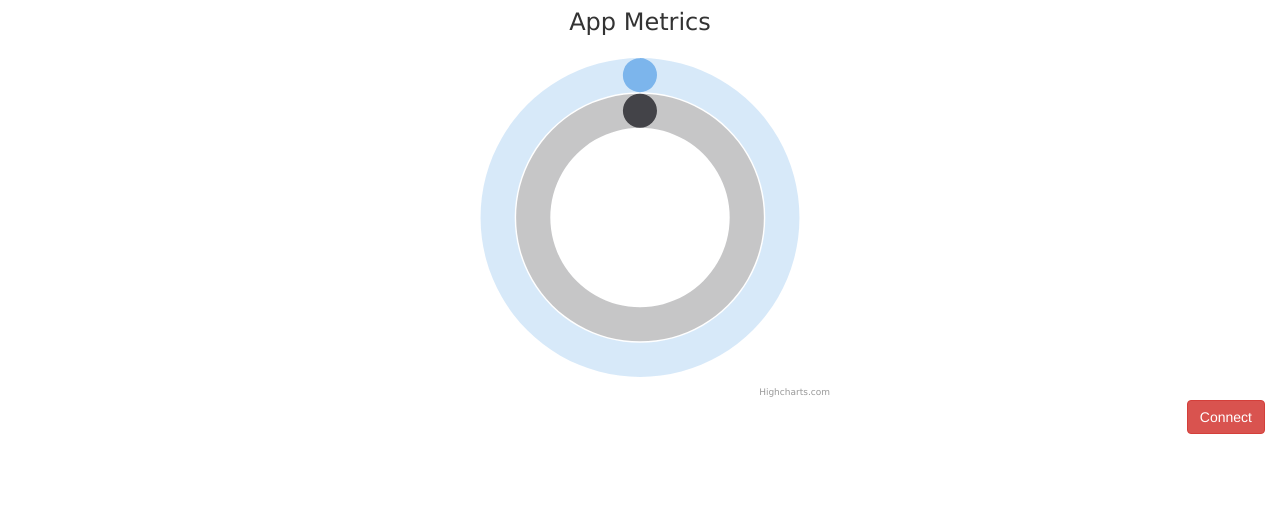
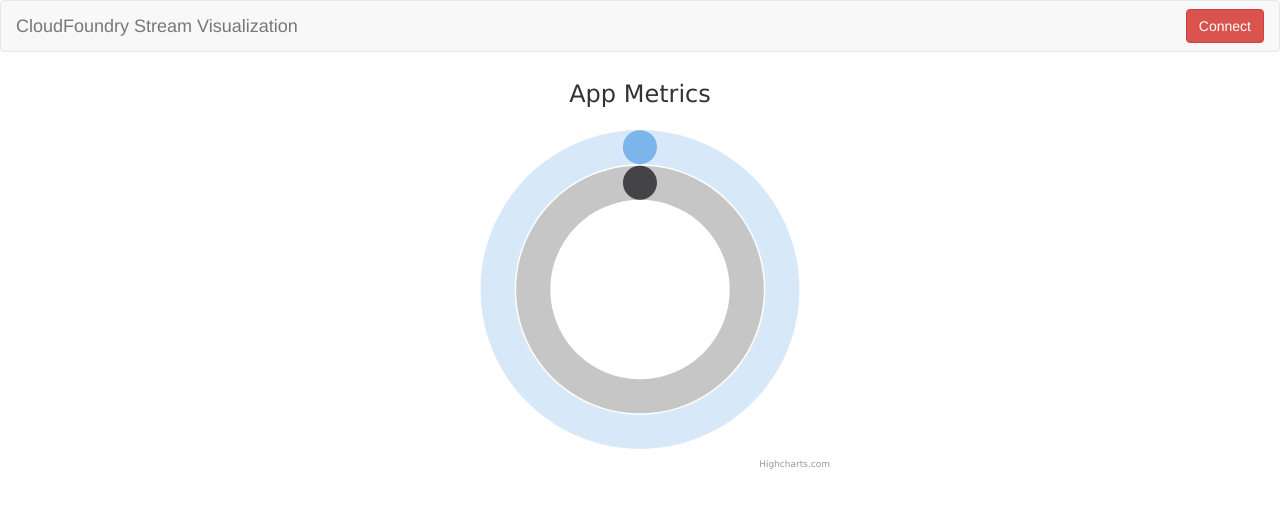
Before and after one commit to alainsahli/cf-stream-viz, a website: page cf-stream-viz-frontend/src/static/index.html in a window 1280 px wide. Drawn offline with nearby package versions, Linux system fonts and the light colour scheme.

Commit message:
(feat): add navigation bar with header and connect button

```diff
--- a/cf-stream-viz-frontend/src/static/index.html
+++ b/cf-stream-viz-frontend/src/static/index.html
@@ -6,12 +6,27 @@
     <link rel="stylesheet" href="https://maxcdn.bootstrapcdn.com/bootstrap/3.3.6/css/bootstrap.min.css">
 </head>
 <body>
+<nav class="navbar navbar-default">
+    <div class="navbar-header">
+        <a class="navbar-brand" href="#">CloudFoundry Stream Visualization</a>
+    </div>
+
+    <div class="navbar-collapse">
+        <ul class="nav navbar-nav navbar-right">
+            <li>
+                <form class="navbar-form" action="#">
+                    <button class="btn btn-danger"
+                            onclick="consumeAppMetricsStreams('api/cpu-load', appMetricsChart)">
+                        Connect
+                    </button>
+                </form>
+            </li>
+        </ul>
+    </div>
+</nav>
 
 <div class="container-fluid">
     <div id="appMetrics" style="width: 400px; height: 400px; margin: 0 auto"></div>
-    <button class="btn btn-danger pull-right" onclick="consumeAppMetricsStreams('api/cpu-load', appMetricsChart)">
-        Connect
-    </button>
 </div>
 
 <script src="https://code.highcharts.com/highcharts.js"></script>
```
